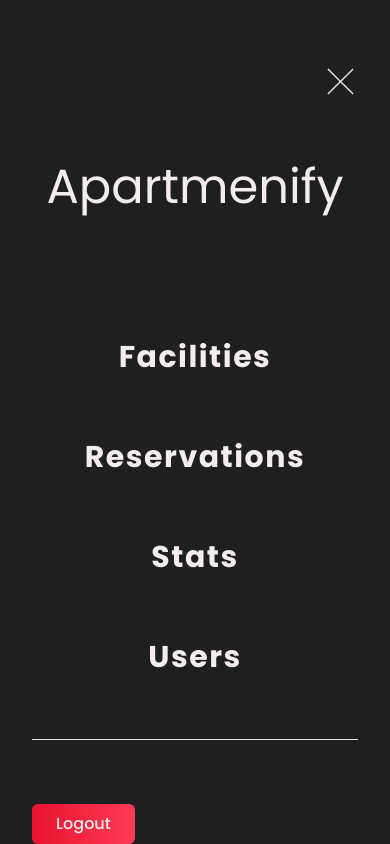
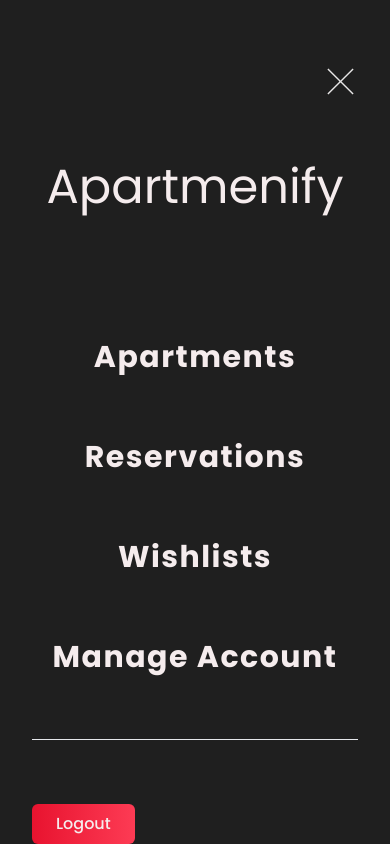
Before and after one commit to zrvnarmarin/Apartmenify-App-React-Redux-Toolkit-Supabase-, a React (Vite) app in the folder redux-demo/: page /userDashboard in a window 390 px wide. Both pictures are taken after a click on the button "hamburger_menu". Built offline with nearby package versions, Linux system fonts and the light colour scheme.

Commit message:
user navbar sidemenu done; routes writing

```diff
--- a/redux-demo/src/components/user/Navbar.jsx
+++ b/redux-demo/src/components/user/Navbar.jsx
@@ -4,7 +4,7 @@ import LanguageSelect from './LanguageSelect'
 import UserSettings from './UserSettings';
 import { activeRouteStyles } from '../../styles/activeRouteStyles';
 import PlaceholderImage from '../../assets/placeholder.webp'
-import SideMenu from '../admin/layout/SideMenu';
+import SideMenu from '../user/layout/SideMenu';
 import HamburgerMenuButton from '../../assets/hamburgerMenu.png'
 import LogoImage from '../../assets/logo.webp'
 
@@ -20,7 +20,6 @@ const Navbar = () => {
   return (
     <nav className='bg-[#121212] text-[#f5eced] ss:text-xl sm:text-xl md:text-xl lg:2-xl py-3 px-6'>
       <ul className='flex flex-row justify-between items-center'>
-
         <li className='flex flex-row items-center'>
           <NavLink to="apartments" className=' md:block'>
             <img src={LogoImage} alt="logo_image" height={45} width={45} />
@@ -75,7 +74,6 @@ const Navbar = () => {
             />
           </button>
         </li>
-
       </ul>
 
       { isOpenedSideMenu
--- /dev/null
+++ b/redux-demo/src/components/user/layout/SideMenu.jsx
@@ -0,0 +1,64 @@
+import React from 'react'
+import { Link } from 'react-router-dom'
+import Logout from '../../user/userSettings/Logout'
+import XButton from '../../../assets/X.svg'
+
+const SideMenu = ({ closeSideMenu }) => {
+  return (
+    <div className='font-poppins w-full h-[100%] bg-[#1f1f1f] fixed left-0 top-0 overflow-y-auto px-8 py-16 z-10'>
+        <ul className='flex flex-col gap-16'>
+            <li className='flex justify-end'>
+                <button aria-label='close_sidemenu' onClick={() => closeSideMenu()}>
+                    <img
+                        src={XButton}
+                        alt="close_sideMenu_button"
+                        width={35}
+                        height={35}
+                        className='hover:rotate-90 duration-700'
+                    />
+                </button>
+            </li>
+            <li className='flex flex-col items-center justify-center mb-16'>
+                <Link
+                    to="apartments"
+                    className='text-5xl hover:font-bold'
+                >
+                    Apartmenify
+                </Link>
+            </li>
+            <li className='tracking-wider flex flex-col items-center justify-center gap-16 text-3xl font-bold'>
+                <Link
+                    to="apartments"
+                    className='hover:underline hover:decoration-[#f0223d] decoration-2 underline-offset-[6px] duration-300'
+                >
+                    Apartments
+                </Link>
+                <Link
+                    to="reservations"
+                    className='hover:underline hover:decoration-[#f0223d] decoration-2 underline-offset-[6px] duration-300'
+                >
+                    Reservations
+                </Link>
+                <Link
+                    to="wishlists"
+                    className='hover:underline hover:decoration-[#f0223d] decoration-2 underline-offset-[6px] duration-300'
+                >
+                    Wishlists
+                </Link>
+                <Link
+                    to="manageAccount"
+                    className='hover:underline hover:decoration-[#f0223d] decoration-2 underline-offset-[6px] duration-300'
+                >
+                    Manage Account
+                </Link>
+            </li>
+            <hr />
+            <li><Logout /></li>
+
+        </ul>
+
+    </div>
+  )
+}
+
+export default SideMenu
```
